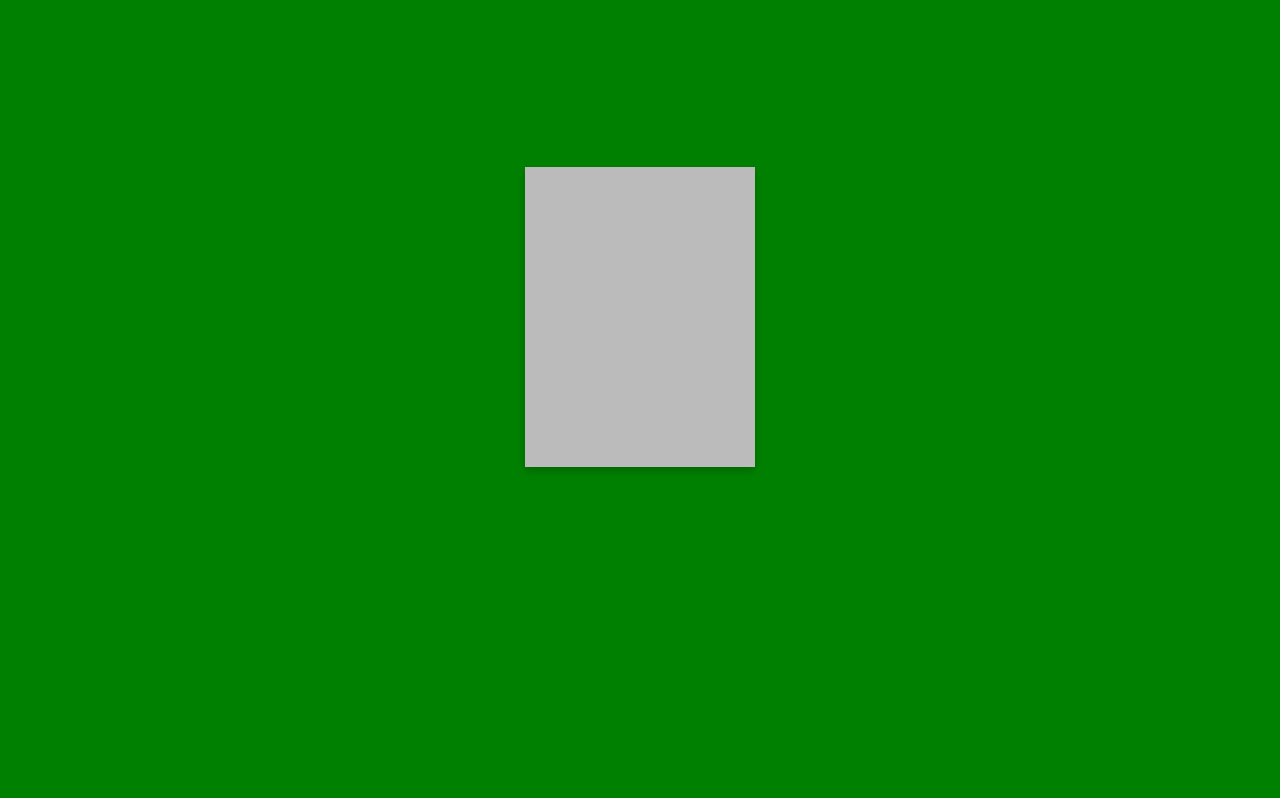
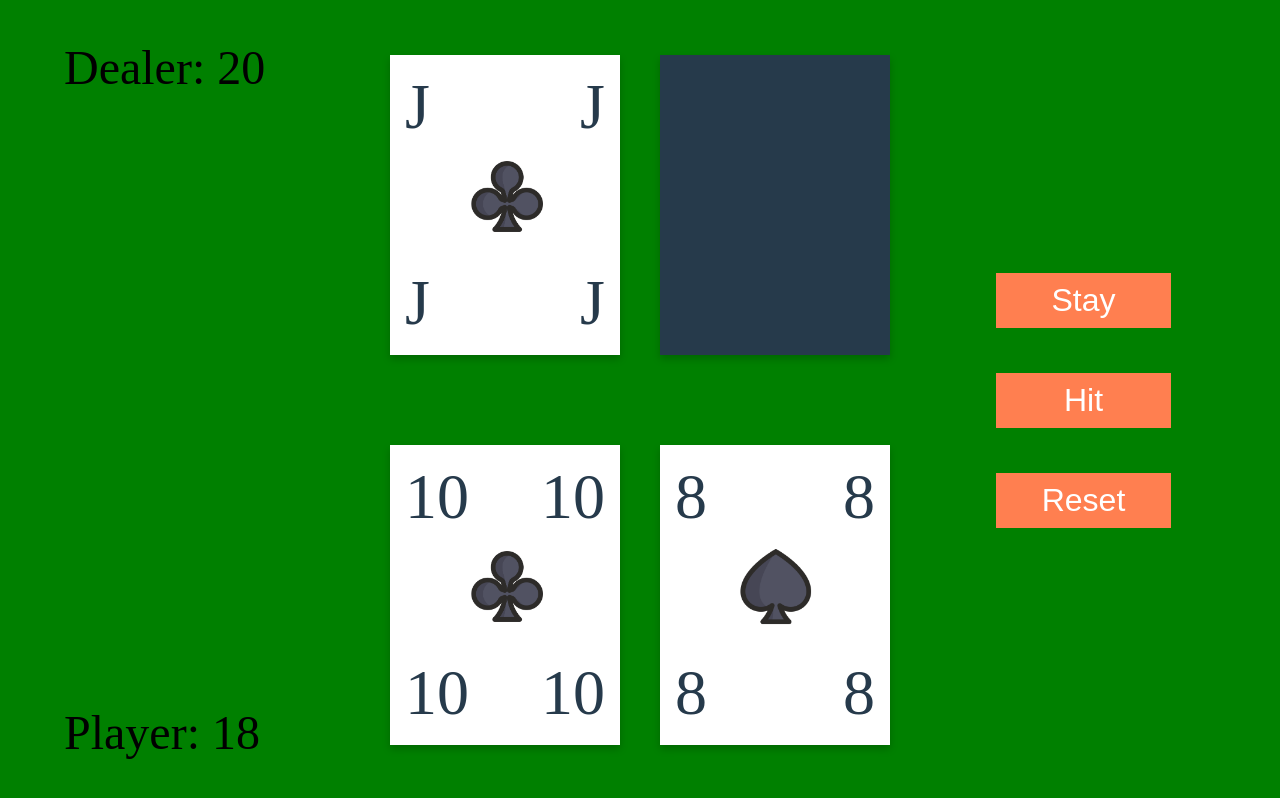
Before and after one commit to FernandoAFaria/Blackjack-vanillaJS, a website built with webpack: page dist/index.html in a window 1280 px wide. Built offline with nearby package versions, Linux system fonts and the light colour scheme.

Commit message:
card view and dealer model

```diff
--- a/src/index.js
+++ b/src/index.js
@@ -1,21 +1,33 @@
 import {Dealer} from './model/dealer.model';
+import {views} from './views/cards';
 
 
 
-(function(Dealer){
+(function(Dealer, Views){
+  //Control btns
+  let stay_btn = document.querySelector('.stay_btn');
+  let hit_btn = document.querySelector('.hit_btn');
+  let reset_btn = document.querySelector('.reset_btn');
+  let game = new Dealer();
 
 
+  //initially deals 4 cards;
 
-  let game = new Dealer();
+  Views.displayCard(game.dealCard("player"), "player");
+  Views.displayCard(game.dealCard("dealer"), "dealer");
 
-  game.dealCard('player');
-  game.dealCard('dealer');
-  game.dealCard("player");
-  game.dealCard("dealer");
+  Views.displayCard(game.dealCard("player"), "player");
+  Views.displayCard(game.dealCard("dealer"), "dealer");
 
- console.log(game.showDealerTotals());
- console.log(game.showPlayerTotals());
+  //displays score
 
+  Views.displayTotals(game.showDealerTotals(), game.showPlayerTotals())
 
+  //event listeners
 
-})(Dealer)
+  hit_btn.addEventListener('click', () => {
+    Views.displayCard(game.dealCard("player"), "player");
+    Views.displayTotals(game.showDealerTotals(), game.showPlayerTotals());
+  })
+
+})(Dealer, views)
--- a/src/model/dealer.model.js
+++ b/src/model/dealer.model.js
@@ -164,7 +164,14 @@
                playerAlternate += 11;
              }
            }
-           return [playerTotal, playerAlternate];
+             if (
+               playerAlternate > playerTotal &&
+               playerAlternate < 22
+             ) {
+               return playerAlternate;
+             } else {
+               return playerTotal;
+             }
          }
 
          showDealerTotals() {
@@ -180,7 +187,13 @@
                dealerAlternate += 11;
              }
            }
-           return [dealerTotal, dealerAlternate];
+           if(dealerAlternate > dealerTotal && dealerAlternate < 22){
+             return dealerAlternate
+           }
+           else{
+            return dealerTotal
+           }
+
          }
 
          dealCard(who) {
@@ -193,7 +206,9 @@
                let myCard = cardValues[randomCard.toString()];
                this.dealerCards.push(myCard);
                this.deltCards[randomCard.toString()] = 1;
-               console.log(myCard);
+
+
+               return myCard;
              }
            }
 
@@ -206,7 +221,8 @@
 
                this.playerCards.push(myCard);
                this.deltCards[randomCard.toString()] = 1;
-               console.log(myCard);
+
+               return myCard;
              }
            }
          }
--- /dev/null
+++ b/src/views/cards.js
@@ -0,0 +1,90 @@
+import { domainToUnicode } from "url";
+
+export const views = {
+  playerTable: document.querySelector('.player'),
+  dealerTable: document.querySelector('.dealer'),
+  playerScore: document.querySelector('.player-score'),
+  dealerScore: document.querySelector('.dealer-score'),
+  cardCount: 0,
+  dealerCardCount: 0,
+
+
+  displayCard: function(card, player){
+    let myCard = "";
+    this.cardCount++;
+    let markup = "";
+    let suit = card.suit.toLowerCase();
+
+    //THis will slice the KING to just K to display on the card
+    if(card.card.length > 2){
+      myCard = card.card.toString().slice(0,1);
+
+    } else{
+      myCard  = card.card.toString();
+    }
+
+    //the Second dealer card needs to be hidden
+    if (player === "dealer") {
+      this.dealerCardCount++;
+    }
+    if(this.dealerCardCount === 2 && player === 'dealer'){
+      markup = `<div class="flip-card card_${this.cardCount}  ">
+    <div class="flip-card-inner hidden ">
+      <div class="flip-card-front">
+
+      </div>
+      <div class="flip-card-back ">
+        <div class="top-left">${myCard}</div>
+        <div class="top-right">${myCard}</div>
+        <div class="bottom-left">${myCard}</div>
+        <div class="bottom-right">${myCard}</div>
+        <div class="center"><img class='suit' src="./assets/imgs/${suit}.png" /></div>
+      </div>
+    </div>
+  </div>`;
+    }
+    else {
+ markup = `<div class="flip-card card_${this.cardCount} ">
+    <div class="flip-card-inner  ">
+      <div class="flip-card-front">
+
+      </div>
+      <div class="flip-card-back">
+        <div class="top-left">${myCard}</div>
+        <div class="top-right">${myCard}</div>
+        <div class="bottom-left">${myCard}</div>
+        <div class="bottom-right">${myCard}</div>
+        <div class="center"><img class='suit' src="./assets/imgs/${suit}.png" /></div>
+      </div>
+    </div>
+  </div>`;
+    }
+
+
+
+
+  if(player === 'player'){
+    this.playerTable.insertAdjacentHTML('beforeend', markup)
+
+  } else {
+    this.dealerTable.insertAdjacentHTML('beforeend', markup)
+  }
+  let cardsArr = document.getElementsByClassName('flip-card');
+  for(let i = 0; i < cardsArr.length; i++ ){
+    setTimeout(() => {
+
+  cardsArr[i].style.transform = "translate(0)";
+    },200*i)
+
+  }
+
+  },
+
+  displayTotals: function(dealerScore, playerScore){
+    this.playerScore.textContent = playerScore;
+    this.dealerScore.textContent = dealerScore;
+  }
+
+
+
+}
```
Also changed, not shown: dist/assets/imgs/clubs.png (added), dist/assets/imgs/diamonds.png (added), dist/assets/imgs/hearts.png (added), dist/assets/imgs/spades.png (added), dist/bundle.js, dist/index.html, dist/style.css.
